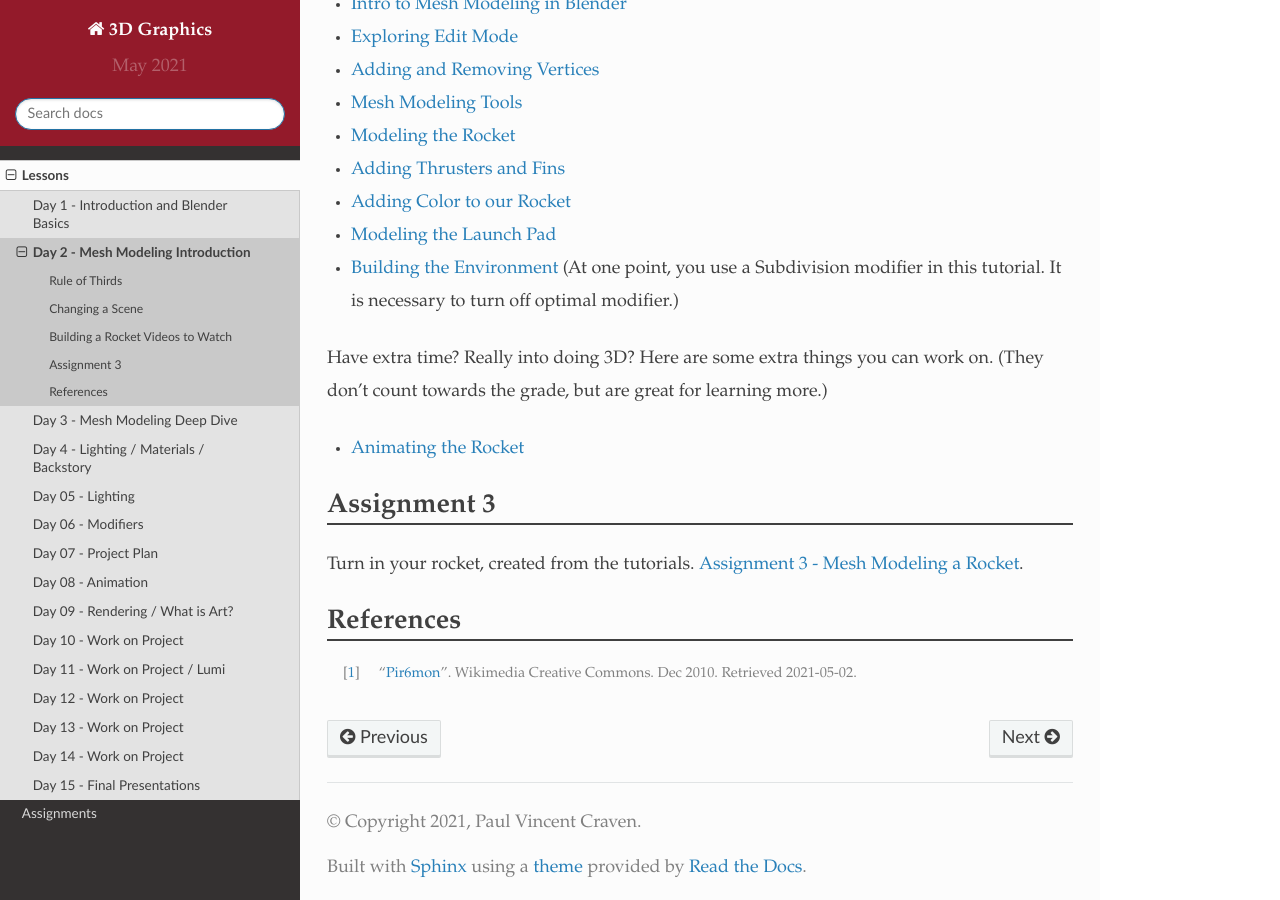
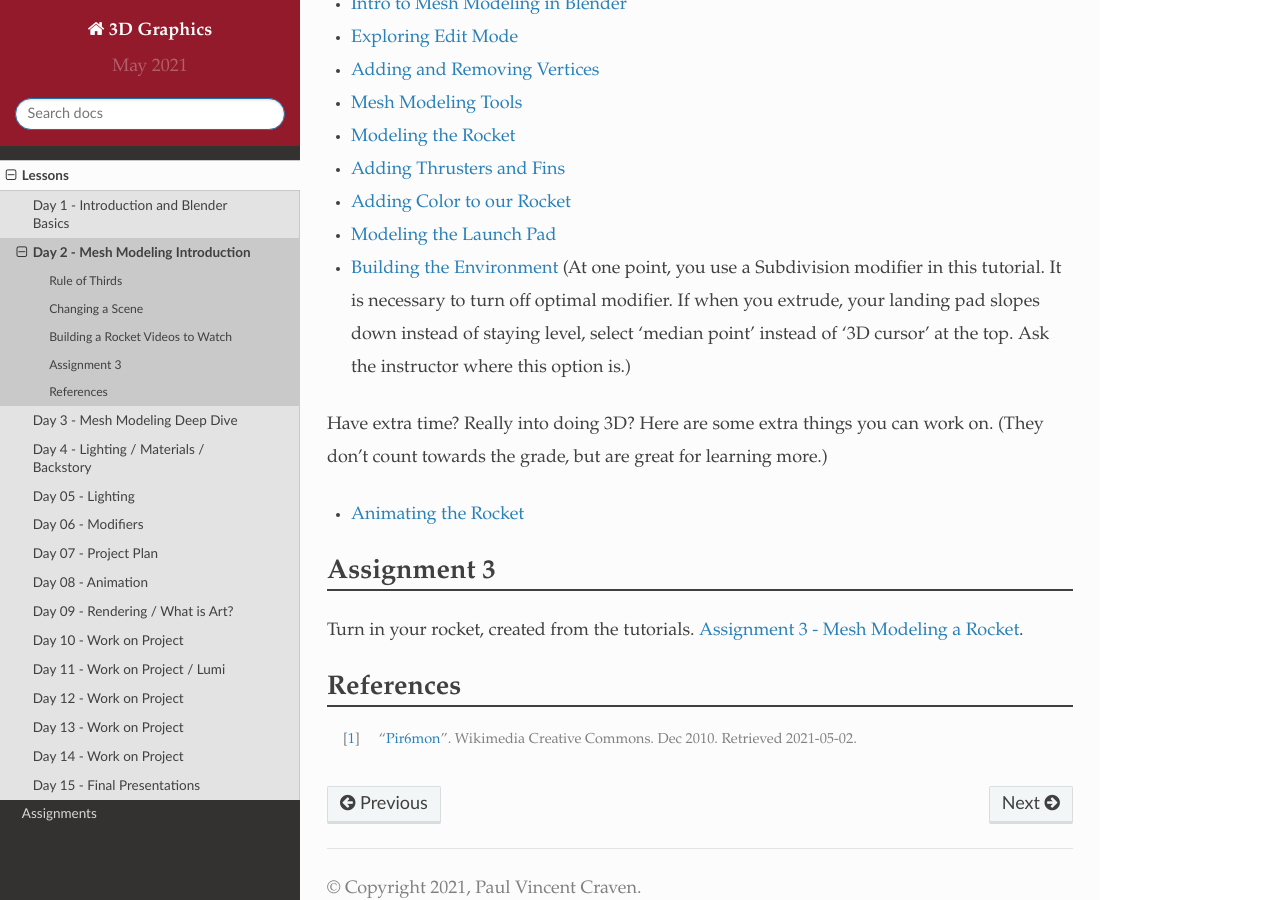
Before and after one commit to pvcraven/3d_graphics_class, a Sphinx documentation site: the page built from source/lessons/day_02/day_02.rst, in a window 1280 px wide and 900 px high, scrolled down 2892 px. Built offline with Sphinx 7.4.7 and the Read the Docs theme 2.0.0, drawn with Linux system fonts in a browser that asks for light colours.

Commit message:
Update day_02.rst

```diff
--- a/source/lessons/day_02/day_02.rst
+++ b/source/lessons/day_02/day_02.rst
@@ -75,7 +75,7 @@ These were make width Blender 2.8, the videos are fine with our Blender 2.9.
 * `Adding Color to our Rocket <https://simpsoncollege.hosted.panopto.com/Panopto/Pages/Viewer.aspx?id=17935274-ba14-40c2-a6a3-ad1c015283ca>`_
 * `Modeling the Launch Pad <https://simpsoncollege.hosted.panopto.com/Panopto/Pages/Viewer.aspx?id=2dbcd729-9292-418c-9035-ad1c01522ccd>`_
 * `Building the Environment <https://simpsoncollege.hosted.panopto.com/Panopto/Pages/Viewer.aspx?id=2c75ffdb-d857-4640-842f-ad1c01522d08>`_
-  (At one point, you use a Subdivision modifier in this tutorial. It is necessary to turn off optimal modifier.)
+  (At one point, you use a Subdivision modifier in this tutorial. It is necessary to turn off optimal modifier. If when you extrude, your landing pad slopes down instead of staying level, select 'median point' instead of '3D cursor' at the top. Ask the instructor where this option is.)
 
 
 Have extra time? Really into doing 3D? Here are some extra things you can work
```
